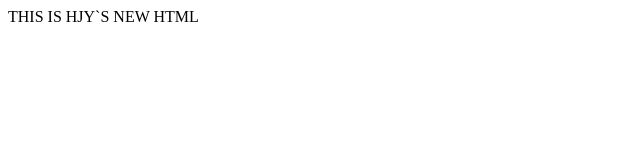
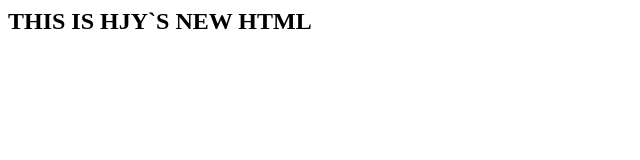
Before and after one commit to hjy04170205/xuezi, a plain HTML site: page index.html in a window 1280 px wide. Shown: the whole page, without its empty margins (0-640 px from the left). Drawn offline with Linux system fonts and the light colour scheme.

Commit message:
为欢迎词修改h2

```diff
--- a/index.html
+++ b/index.html
@@ -1,5 +1,5 @@
 <html>
   <body>
-    THIS IS HJY`S NEW HTML
+    <h2>THIS IS HJY`S NEW HTML</h2>
   </body>
 </html>
```
